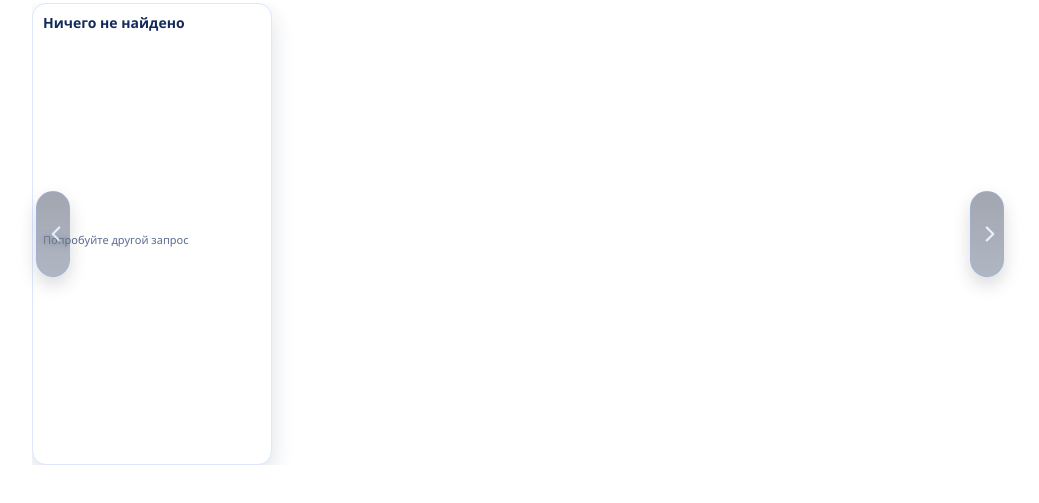
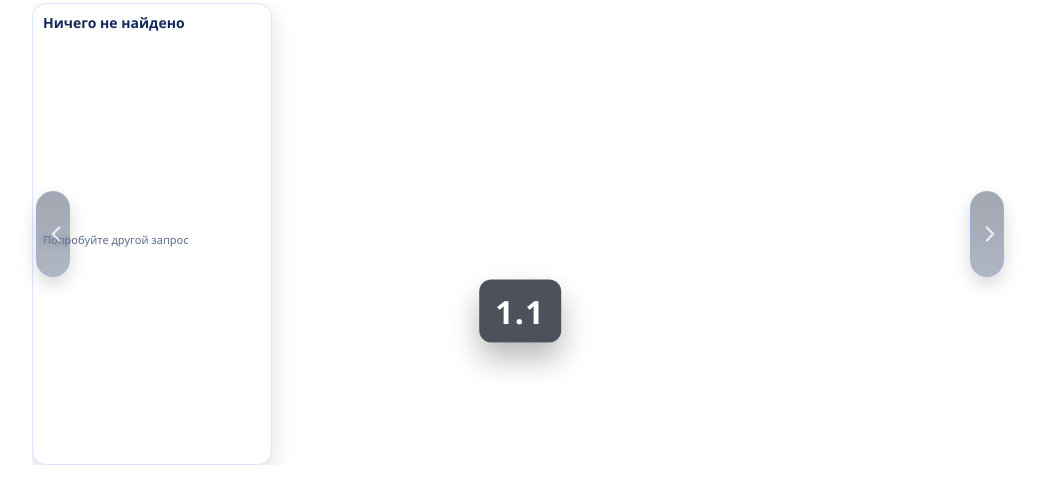
Before and after one commit to u8316622027-ux/apteka-widget-demo, a website: page app/widgets/products.html in a window 1280 px wide. Shown: the part 89-592 px from the top of the page, without its empty margins (120-1159 px from the left). Drawn offline with Linux system fonts and the light colour scheme.

Commit message:
feat(theme): add debug indicator for theme modes

```diff
--- a/app/widgets/products.html
+++ b/app/widgets/products.html
@@ -11,6 +11,14 @@
       <div class="products-loading-overlay" id="products-loading-overlay">
         <div class="products-loading-spinner" aria-label="Загрузка"></div>
       </div>
+      <div
+        class="theme-debug-indicator"
+        id="theme-debug-indicator"
+        role="status"
+        aria-live="polite"
+        aria-atomic="true"
+        aria-label="Режим темы"
+      ></div>
       <div class="products-content">
         <section class="products-page" id="products-page-search">
           <section class="search-toolbar">
--- a/app/widgets/scripts/products-theme.js
+++ b/app/widgets/scripts/products-theme.js
@@ -4,6 +4,7 @@
     const THEME_VALUE_KEY = "apteka_widget_theme_value";
     const { root, utils } = ctx;
     const { normalizeText, debugLog } = utils;
+    const indicator = document.getElementById("theme-debug-indicator") || null;
 
     const normalizeTheme = (value) => {
       const normalized = normalizeText(value).toLowerCase();
@@ -52,11 +53,34 @@
       return "light";
     };
 
+    const resolveIndicatorValue = (mode, theme) => {
+      const isAuto = mode === "auto";
+      const isDark = theme === "dark";
+      if (isAuto) {
+        return isDark ? "1.2" : "1.1";
+      }
+      return isDark ? "2.2" : "2.1";
+    };
+
+    const updateIndicator = (mode, theme) => {
+      if (!(indicator instanceof HTMLElement)) {
+        return;
+      }
+      const value = resolveIndicatorValue(mode, theme);
+      indicator.textContent = value;
+      indicator.dataset.themeMode = mode;
+      indicator.dataset.themeValue = theme;
+    };
+
     const applyTheme = (theme) => {
       const normalized = normalizeTheme(theme) || "light";
       root.setAttribute("data-theme", normalized);
       document.documentElement.setAttribute("data-theme", normalized);
       writeStorage(THEME_VALUE_KEY, normalized);
+      updateIndicator(
+        normalizeText(readStorage(THEME_MODE_KEY)) || "auto",
+        normalized,
+      );
       debugLog("theme_applied", { theme: normalized });
     };
 
--- a/app/widgets/styles/widget-products.css
+++ b/app/widgets/styles/widget-products.css
@@ -57,6 +57,24 @@ body {
   padding: 14px 10px 18px;
   overflow: hidden;
   position: relative;
+}
+
+.theme-debug-indicator {
+  position: fixed;
+  top: 50%;
+  left: 50%;
+  transform: translate(-50%, -50%);
+  z-index: 2147483647;
+  padding: 10px 16px;
+  border-radius: 12px;
+  background: rgba(9, 15, 30, 0.72);
+  color: #ffffff;
+  font-size: 32px;
+  font-weight: 800;
+  letter-spacing: 0.04em;
+  text-align: center;
+  pointer-events: none;
+  box-shadow: 0 16px 30px rgba(0, 0, 0, 0.28);
 }
 
 .products-loading-overlay {
```
Also changed, not shown: 1 other file.
